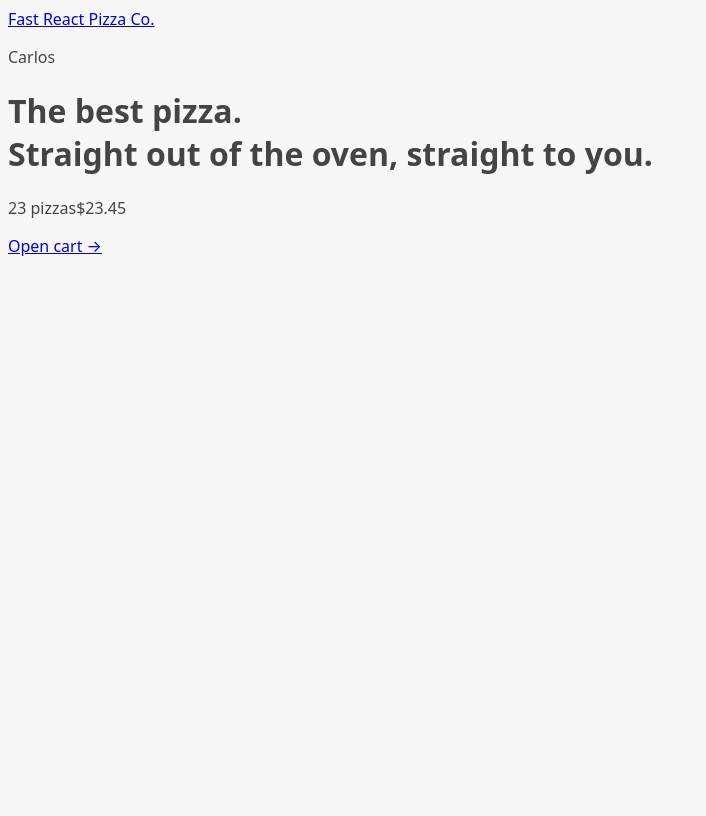
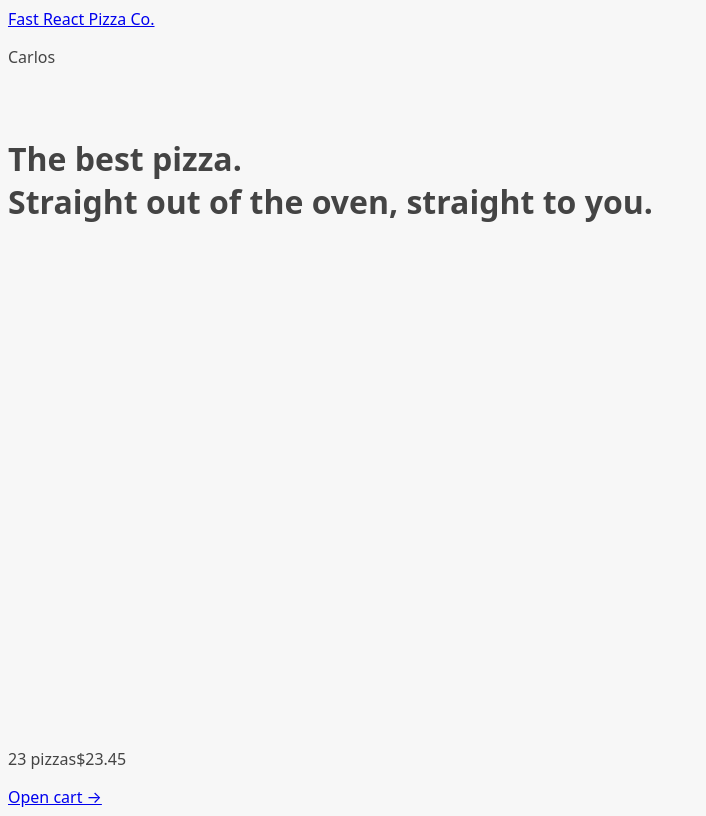
Before and after one commit to mokandev/fast-pizza-app, a React (Vite) app: page / in a window 1280 px wide. Shown: the whole page, without its empty margins (0-706 px from the left). Built offline with nearby package versions, Linux system fonts and the light colour scheme.

Commit message:
feat: creating an loader with useNavigation

```diff
--- a/src/ui/AppLayout.jsx
+++ b/src/ui/AppLayout.jsx
@@ -1,11 +1,18 @@
 import React from 'react'
 import Header from './Header'
 import CartOverview from "../features/cart/CartOverview"
-import { Outlet } from 'react-router-dom'
+import { Outlet, useNavigation } from 'react-router-dom'
+import Loader from './Loader'
 
 export default function AppLayout({ children }) {
+
+  const navigation = useNavigation()
+  const isLoading = navigation.state === 'loading';
   return (
-    <div>
+    <div className='layout'>
+
+      {isLoading && <Loader />}
+
       <Header />
       <main>
         <Outlet />
--- /dev/null
+++ b/src/ui/Loader.jsx
@@ -0,0 +1,6 @@
+const Loader = () => {
+  return (
+    <div className="loader"></div>
+  )
+}
+export default Loader
```
